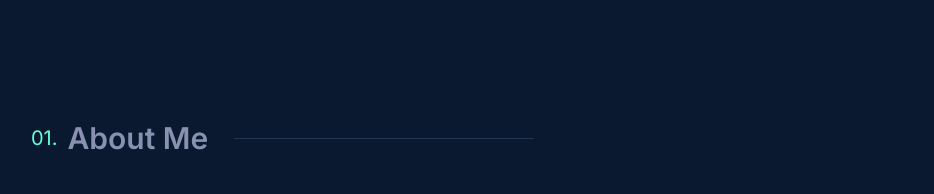
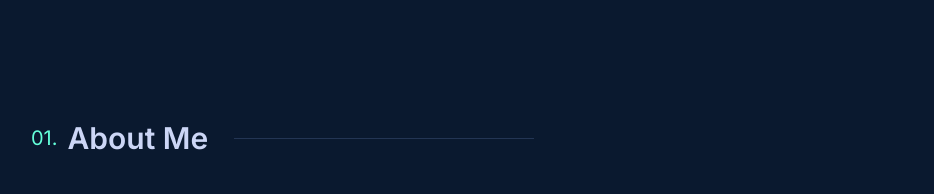
Before and after one commit to SeungYn/My-Portfolio, a Next.js app: page / in a window 1280 px wide. Shown: the part 680-874 px from the top of the page, without its empty margins (177-1111 px from the left). Built offline with nearby package versions, Linux system fonts and the light colour scheme.

Commit message:
fix: 섹셔닝 컨테이너 수정

```diff
--- a/src/components/common/section/SectionContainer/SectionContainer.module.css
+++ b/src/components/common/section/SectionContainer/SectionContainer.module.css
@@ -3,6 +3,8 @@
   margin-bottom: 3rem;
   align-items: center;
   gap: 10px;
+
+  @apply text-lightest-slate;
 }
 
 .sectionHeader::after {
--- a/src/components/common/section/SectionContainer/SectionContainer.tsx
+++ b/src/components/common/section/SectionContainer/SectionContainer.tsx
@@ -4,14 +4,16 @@ import styles from './SectionContainer.module.css';
 type Props = {
   title: string;
   count: string;
+  className?: string;
 };
 export default function SectionContainer({
   children,
   title,
   count,
+  className,
 }: PropsWithChildren<Props>) {
   return (
-    <section>
+    <section className={`${className ? className : ''} mb-8`}>
       <h2 className={`${styles.sectionHeader}`}>
         <span className='text-xl text-green'>{count}</span>
         <p className='text-3xl font-semibold'>{title}</p>
```
